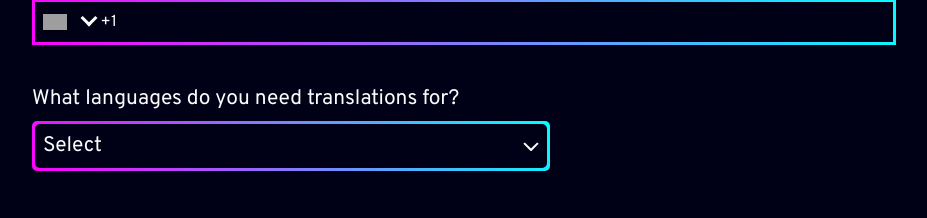
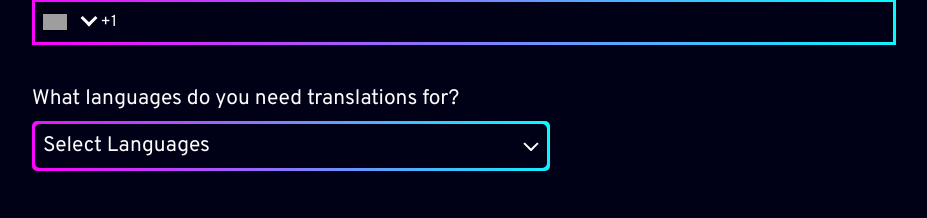
Before and after one commit to Aview-International/aviewint-website, a Next.js app: page /corporate in a window 1280 px wide. Shown: the part 6792-7010 px from the top of the page, without its empty margins (176-1103 px from the left). Built offline with nearby package versions, Linux system fonts and the light colour scheme; grey boxes are pictures that could not be loaded.

Commit message:
Form submission fixes

```diff
--- a/components/FormComponents/CheckBox.js
+++ b/components/FormComponents/CheckBox.js
@@ -4,7 +4,7 @@ import Info from '../../public/img/icons/info.svg';
 import Border from '../UI/Border';
 import { useState } from 'react';
 
-const CheckBox = ({ label, value, onChange, tooltip, name }) => {
+const CheckBox = ({ label, onChange, tooltip, name }) => {
   const [isChecked, setIschecked] = useState(false);
   return (
     <label className={`flex cursor-pointer items-center text-xl text-white`}>
--- /dev/null
+++ b/components/FormComponents/MultitpleSelectInput.js
@@ -0,0 +1,88 @@
+import Border from '../UI/Border';
+import Arrow from '../../public/img/icons/dropdown-arrow.svg';
+import Image from 'next/image';
+import { useState } from 'react';
+import OutsideClickHandler from 'react-outside-click-handler';
+import HorizontalLine from '../UI/HorizontalLine';
+
+const MultitpleSelectInput = ({ text, options, onChange }) => {
+  const [isOpen, setIsOpen] = useState(false);
+
+  return (
+    <OutsideClickHandler onOutsideClick={() => setIsOpen(false)}>
+        <p className="mb-s1 text-white text-xl">{text}</p>
+      <div className="relative mb-s4 text-xl text-white">
+        <Border borderRadius="[5px] w-full">
+          <div
+            className="flex w-full cursor-pointer items-center justify-between rounded-[5px] bg-black p-s1"
+            onClick={() => setIsOpen(!isOpen)}
+          >
+            <p>Select Languages</p>
+            <span className={`transition-300  ${isOpen && 'rotate-180'}`}>
+              <Image src={Arrow} alt="arrow" />
+            </span>
+          </div>
+        </Border>
+        <OPTIONS isOpen={isOpen} options={options} onChange={onChange} />
+      </div>
+    </OutsideClickHandler>
+  );
+};
+
+const OPTIONS = ({ isOpen, options, onChange }) => {
+  return (
+    <Border
+      borderRadius="[5px]"
+      classes={`w-full absolute left-0 top-[50px] transition-300 z-20 ${
+        isOpen ? 'visible opacity-1' : 'invisible opacity-0'
+      }`}
+    >
+      <div className="gradient-1 max-h-48 overflow-scroll rounded-[5px]">
+        {options.map((option, i) => (
+          <CHECKBOX
+            option={option}
+            onChange={onChange}
+            key={`checkbox-option-${i}`}
+          />
+        ))}
+      </div>
+    </Border>
+  );
+};
+
+const CHECKBOX = ({ option, onChange }) => {
+  const [isChecked, setIschecked] = useState(false);
+  return (
+    <>
+      <label
+        className={`flex cursor-pointer items-center bg-black p-s1 text-xl text-white`}
+      >
+        <span
+          className={`mr-4 flex h-5 w-5 items-center justify-center ${
+            isChecked ? 'gradient-1' : 'bg-white'
+          }`}
+        >
+          <span
+            className={`inline-block h-4 w-4 border-2 border-black ${
+              isChecked ? 'gradient-1' : 'bg-black'
+            }`}
+          ></span>
+        </span>
+        <input
+          type="checkbox"
+          checked={isChecked}
+          onChange={(e) => {
+            setIschecked(!isChecked);
+            onChange(e);
+          }}
+          name={option}
+          value={option}
+          className="hidden"
+        />
+        {option}
+      </label>
+      <HorizontalLine />
+    </>
+  );
+};
+export default MultitpleSelectInput;
--- a/components/UI/HorizontalLine.js
+++ b/components/UI/HorizontalLine.js
@@ -1,5 +1,5 @@
 const HorizontalLine = () => {
-  return <hr className="gradient-1 h-1 w-full bg-black" />;
+  return <hr className="gradient-1 h-1 w-full" />;
 };
 
 export default HorizontalLine;
--- a/components/sections/corporate/GenerateAviewForCompany.js
+++ b/components/sections/corporate/GenerateAviewForCompany.js
@@ -9,11 +9,12 @@ import CheckBox from '../../FormComponents/CheckBox';
 import Form from '../../FormComponents/Form';
 import FormInput from '../../FormComponents/FormInput';
 import PhoneNumberInput from '../../FormComponents/PhoneNumberInput';
-import SelectInput from '../../FormComponents/CustomSelectInput';
+import MultitpleSelectInput from '../../FormComponents/MultitpleSelectInput';
 import Button from '../../UI/Button';
 
 const GenerateAviewForCompany = () => {
   const [hasSubmitted, setHasSubmitted] = useState(false);
+  const [langs, setLangs] = useState([]);
   const [data, setData] = useState({
     name: '',
     companyName: '',
@@ -28,11 +29,12 @@ const GenerateAviewForCompany = () => {
   const handleSubmit = (e) => {
     e.preventDefault();
     setHasSubmitted(true);
-    console.log(e.target);
+    setData({ ...data, languages: langs.toString() });
     if (
       !data.name ||
       !data.companyName ||
       !data.companyUrl ||
+      langs.length < 1 ||
       data.phone.length < 10 ||
       data.phone.length > 18
     )
@@ -60,6 +62,17 @@ const GenerateAviewForCompany = () => {
     }
   };
 
+  const handleMutlipleCheckbox = (e) => {
+    if (e.target.checked) {
+      let LANGUAGAESARRAY = [...langs];
+      LANGUAGAESARRAY.push(e.target.value);
+      setLangs(LANGUAGAESARRAY);
+    } else {
+      let newArray = [...langs];
+      newArray.splice(newArray.indexOf(e.target.value), 1);
+      setLangs(newArray);
+    }
+  };
   return (
     <section className="section m-horizontal">
       <h2 className="title mb-s4 text-center">
@@ -91,11 +104,12 @@ const GenerateAviewForCompany = () => {
           <input type="hidden" name="phone" value={data.phone} />
         </div>
         <div className="w-full md:w-3/5">
-          <SelectInput
+          <MultitpleSelectInput
             text="What languages do you need translations for?"
             options={LANGUAGES}
-            onChange={(option) => setData({ ...data, language: option })}
+            onChange={(event) => handleMutlipleCheckbox(event)}
           />
+          <input type="hidden" name="languages" value={data.languages} />
         </div>
         {GENERATE_AVIEW_CHECKBOX.map((checkbox, i) => (
           <CheckBox
```
